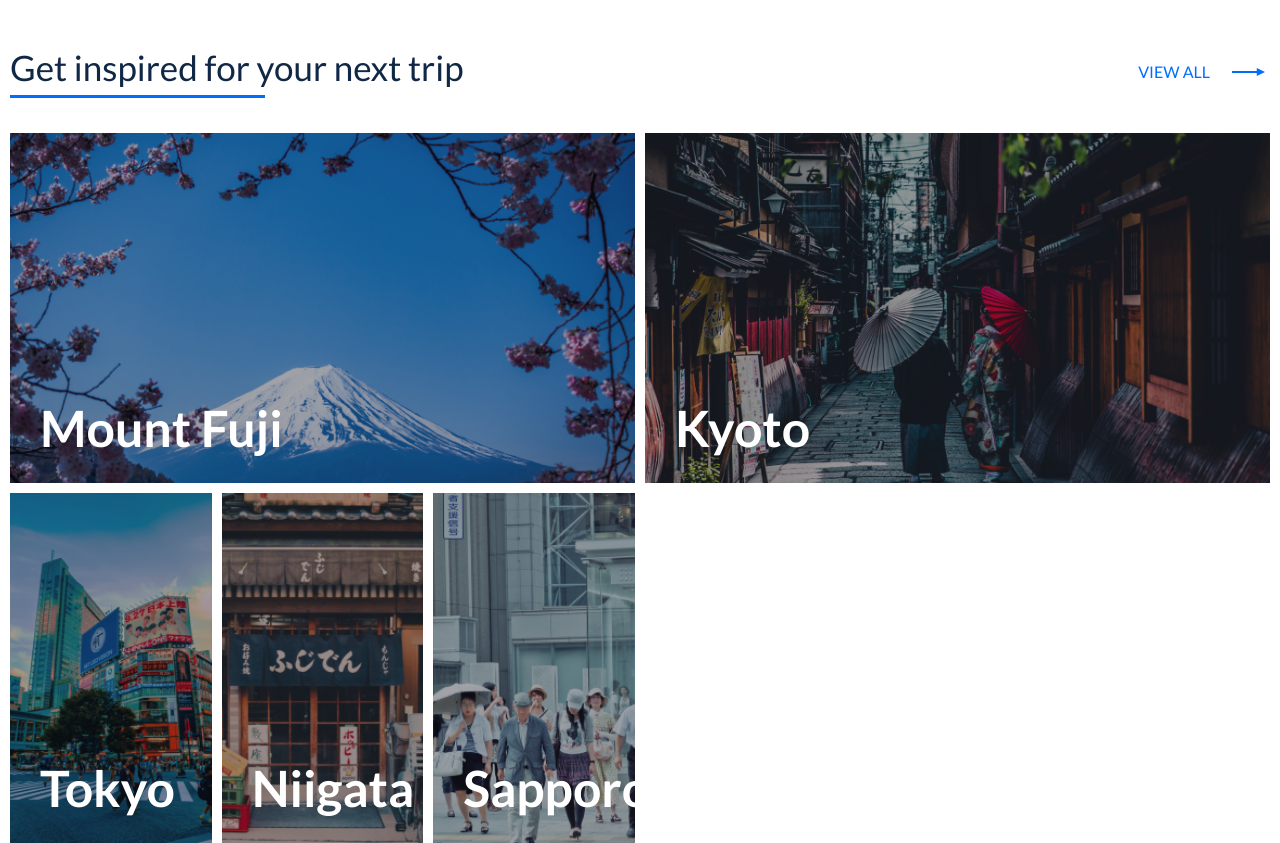
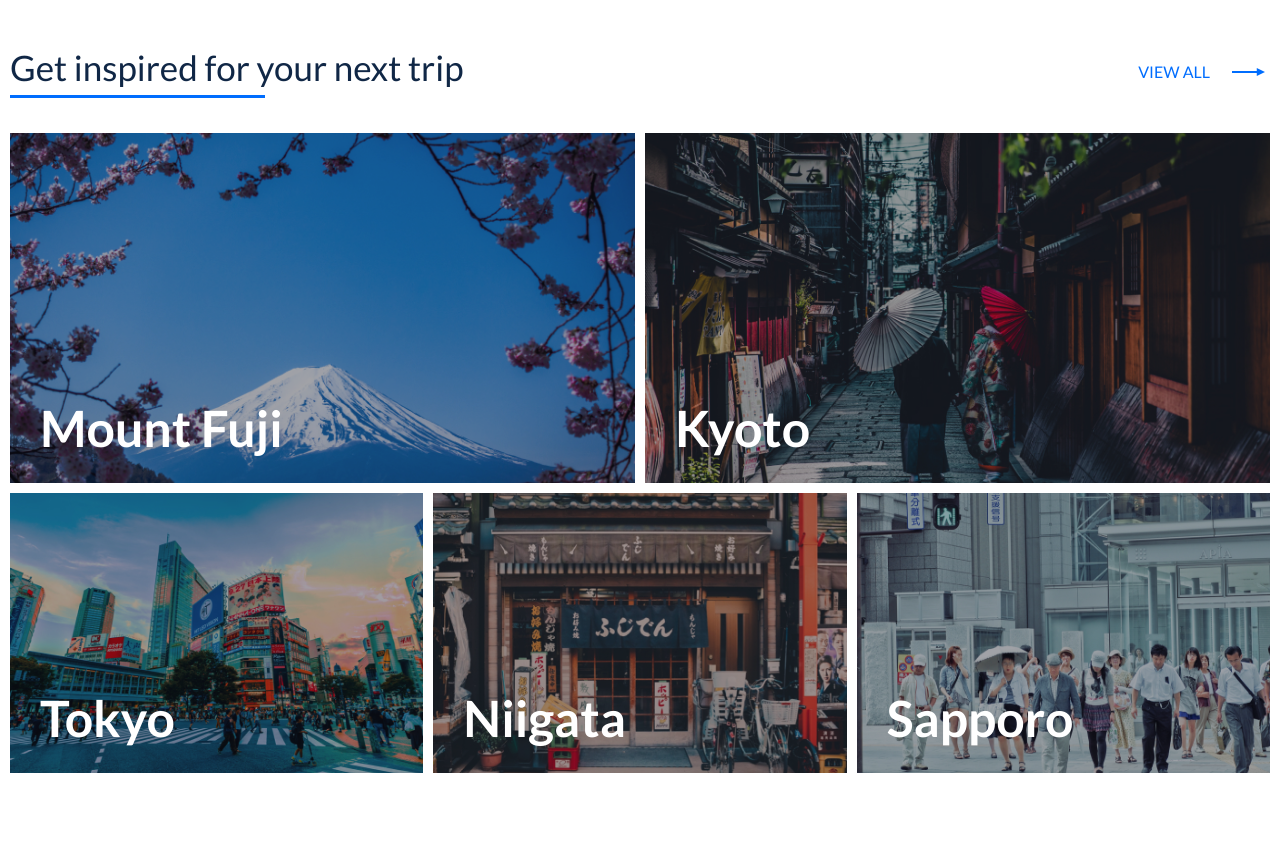
Before and after one commit to PotiykoEvgenij/First-self-made-website, a plain HTML site: page index.html in a window 1280 px wide. Shown: the part 1300-2143 px from the top of the page. After the commit the page ends 2073 px from the top, so only its background shows below. Drawn offline with Linux system fonts and the light colour scheme.

Commit message:
Update style.css

```diff
--- a/css/style.css
+++ b/css/style.css
@@ -326,6 +326,10 @@ img{
 
 .places_card{
     position: relative;
+    overflow: hidden;
+}
+.places_card:hover .places_card-pic {
+    transform: scale(1.1);
 }
 
 .places_card::after{
@@ -354,12 +358,28 @@ img{
 .places_card_size_lg{
     grid-column: span 3;
 }
-
+.places_card_size_sm {
+    grid-column: span 2;
+}
 .places_card-pic{
     width: 100%;
+    transition: 0.25s all;
+}
+.places_card-pic_size_lg {
     height: 350px;
     object-fit: cover;
 }
-
+.places_card-pic_size_sm {
+    height: 280px;
+    object-fit: cover;
+}
+.places_card-link {
+    position: absolute;
+    top: 0;
+    left:0;
+    width: 100%;
+    height: 100%;
+    z-index: 4;
+}
 
 /* Places styles and */
```
